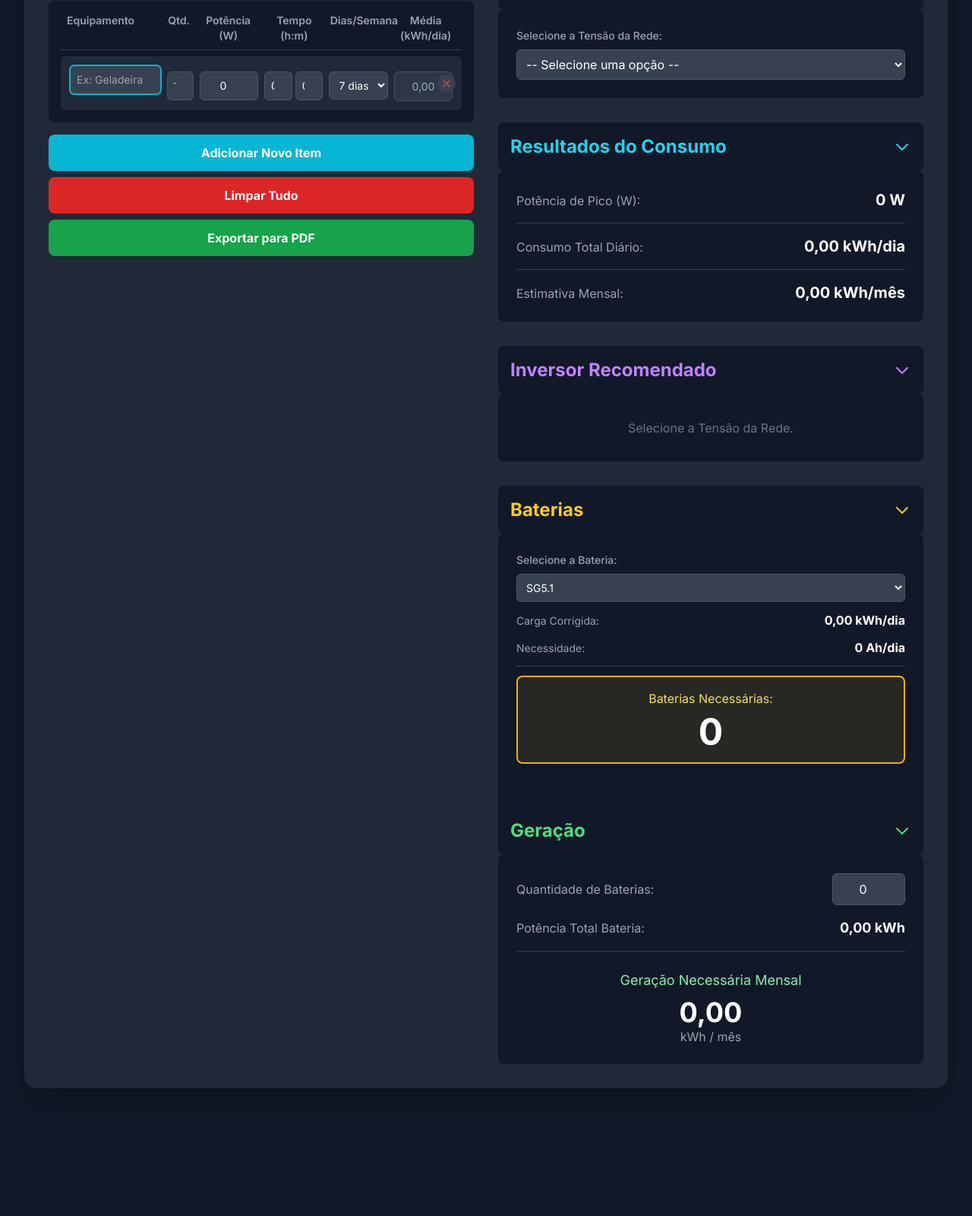
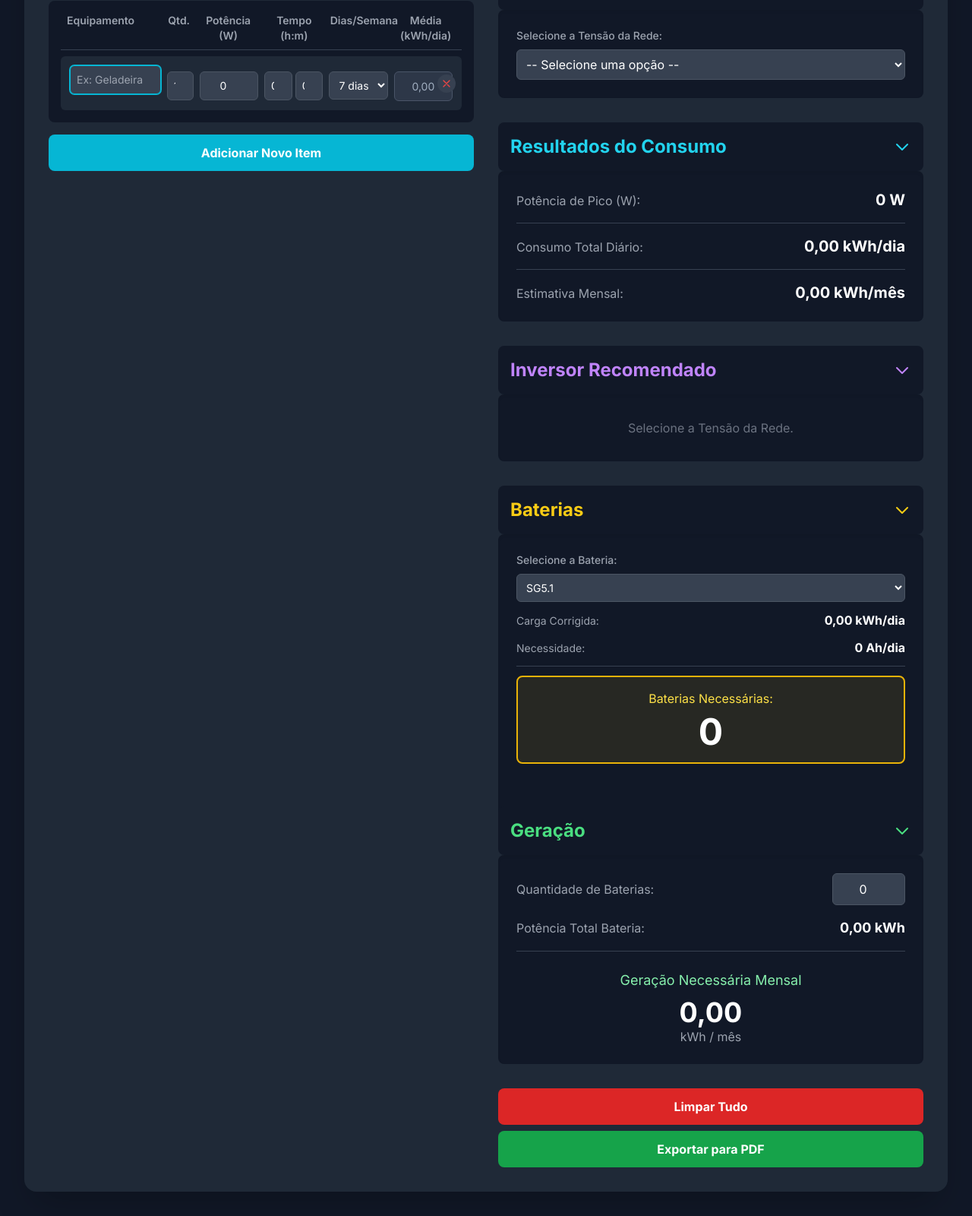
Before and after one commit to SheldonCupper/calculadora-hibrida, a plain HTML site: page index.html in a window 1280 px wide. Shown: the part 115-1715 px from the top of the page at 76% size. Before the commit the page ends 1579 px from the top, so only its background shows below. Drawn offline with nearby package versions, Linux system fonts and the light colour scheme.

Commit message:
Add files via upload

```diff
--- a/index.html
+++ b/index.html
@@ -96,14 +96,8 @@
                     <!-- Itens serão inseridos aqui pelo JavaScript -->
                 </div>
             </div>
-             <button id="addItemBtn" class="mt-4 w-full bg-cyan-500 hover:bg-cyan-600 text-white font-bold py-3 px-4 rounded-lg transition duration-300 text-base">
+            <button id="addItemBtn" class="mt-4 w-full bg-cyan-500 hover:bg-cyan-600 text-white font-bold py-3 px-4 rounded-lg transition duration-300 text-base">
                 Adicionar Novo Item
-            </button>
-            <button id="clearAllBtn" class="mt-2 w-full bg-red-600 hover:bg-red-700 text-white font-bold py-3 px-4 rounded-lg transition duration-300 text-base">
-                Limpar Tudo
-            </button>
-            <button id="exportPdfBtn" class="mt-2 w-full bg-green-600 hover:bg-green-700 text-white font-bold py-3 px-4 rounded-lg transition duration-300 text-base">
-                Exportar para PDF
             </button>
         </div>
 
@@ -219,6 +213,15 @@
                 </div>
             </div>
 
+            <!-- Botões de Limpar e Exportar -->
+            <div class="mt-2 space-y-2">
+                <button id="clearAllBtn" class="w-full bg-red-600 hover:bg-red-700 text-white font-bold py-3 px-4 rounded-lg transition duration-300 text-base">
+                    Limpar Tudo
+                </button>
+                <button id="exportPdfBtn" class="w-full bg-green-600 hover:bg-green-700 text-white font-bold py-3 px-4 rounded-lg transition duration-300 text-base">
+                    Exportar para PDF
+                </button>
+            </div>
         </div>
     </div>
 
@@ -407,6 +410,9 @@
             document.getElementById('totalAhResult').textContent = `${Math.ceil(requiredAh).toLocaleString(locale)} Ah/dia`;
             document.getElementById('batteriesResult').textContent = requiredBatteries;
 
+            // Atualiza o campo de quantidade de baterias na seção de Geração
+            batteryQuantityInput.value = requiredBatteries;
+
             // 4. Calcula a geração necessária e potência total das baterias
             const batteryQuantity = parseFloat(batteryQuantityInput.value) || 0;
             const batteryPower90Kwh = (selectedBattery.voltage * selectedBattery.capacityAh * selectedBattery.dod) / 1000;
```
